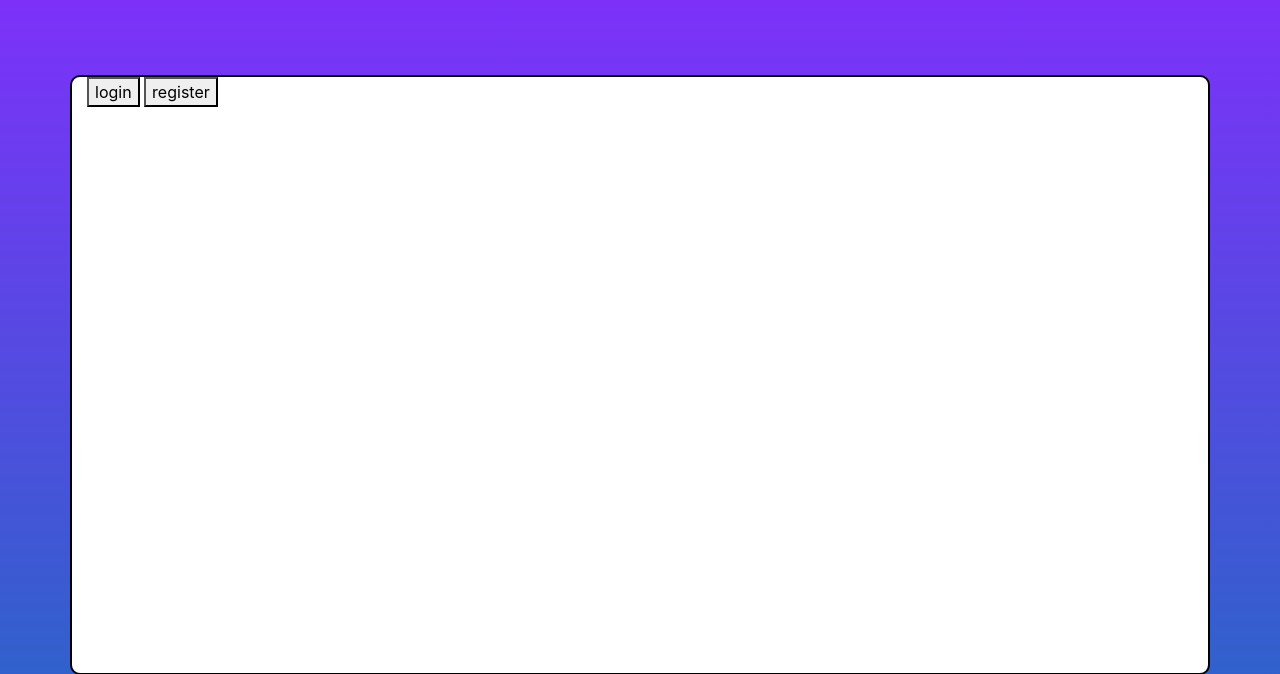
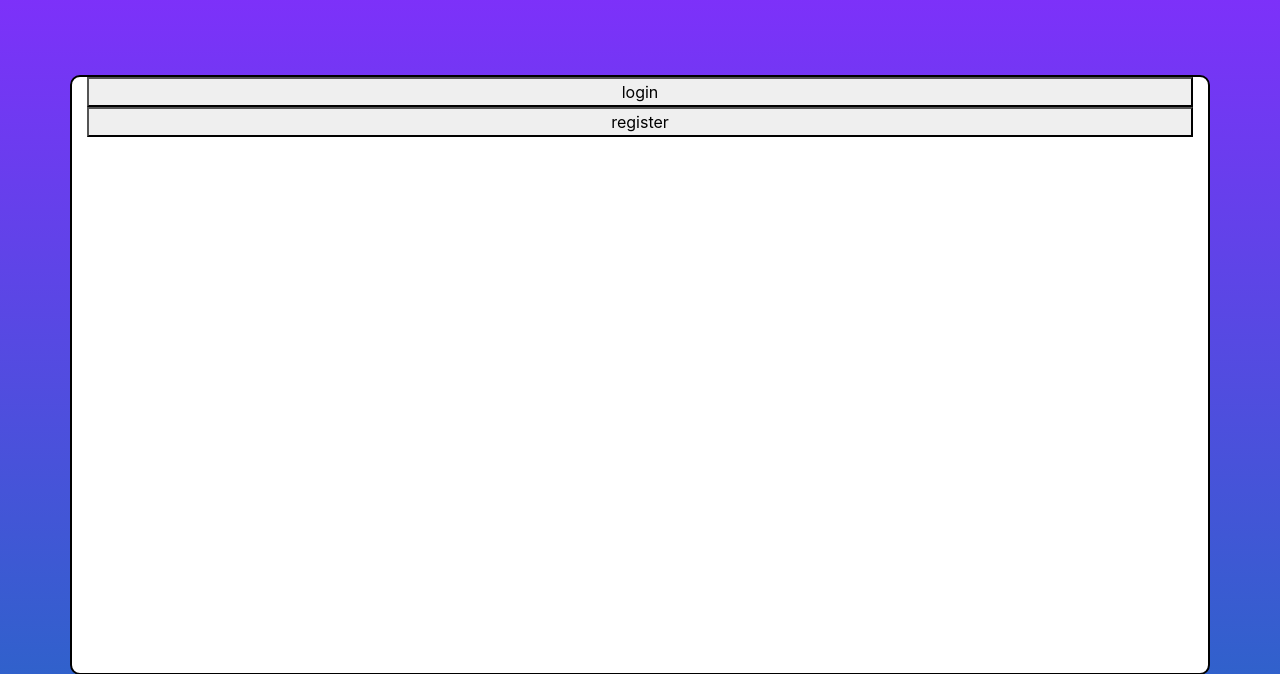
Before and after one commit to MelmothTheWanderer/Scoreboard-project-4-, a Django app: template login/templates/login/index.html in a window 1280 px wide. Shown: the part 56-730 px from the top of the page. Run offline with Django 3.2, Linux system fonts and the light colour scheme; the template is opened without the code that fills it, so the values that code supplies are empty; some libraries are stand-ins or nearby versions.

Commit message:
made outer container a flexbox

```diff
--- a/login/templates/login/index.html
+++ b/login/templates/login/index.html
@@ -2,7 +2,7 @@
 
 {% block content %}
 
-<div class="container" id="main">
+<div class="container d-flex flex-column" id="main">
 
     {% if user.is_authenticated %}
     <div class="row justify-content-center bg-danger" id="login-row">
```
